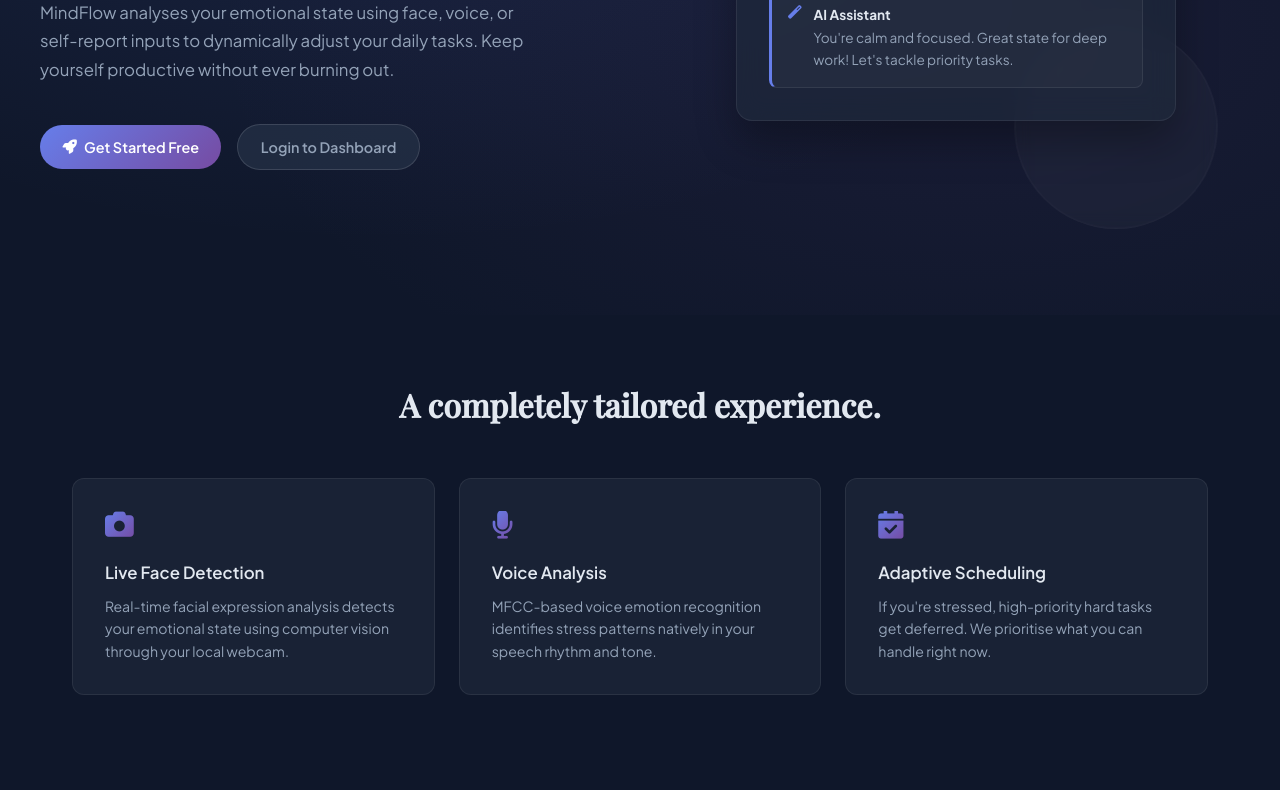
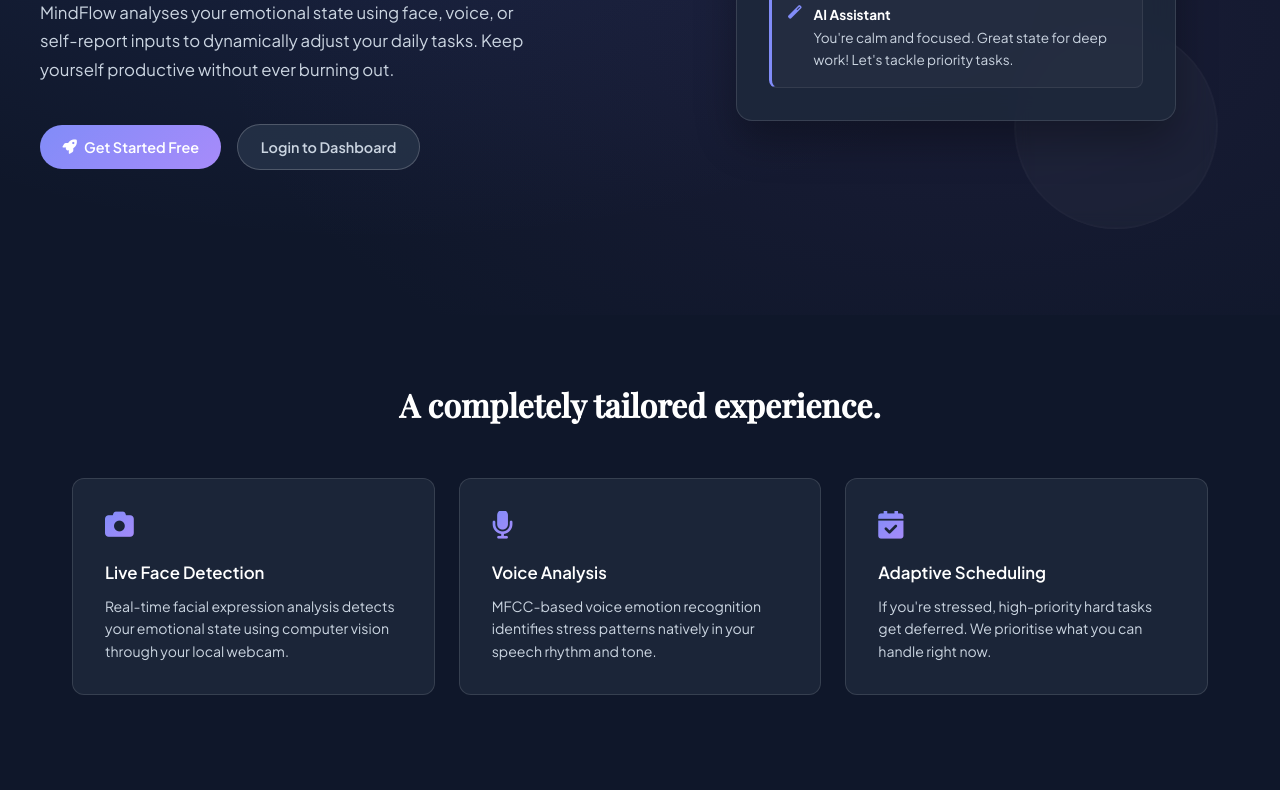
Before and after one commit to Progg-ramming/AI_Scheduling_System, a website: page index.html in a window 1280 px wide. Shown: the part 485-1275 px from the top of the page. Drawn offline with nearby package versions, Linux system fonts and the light colour scheme.

Commit message:
Enhance text brightness and highlight colors

```diff
--- a/css/style.css
+++ b/css/style.css
@@ -6,30 +6,30 @@
 @import url('https://fonts.googleapis.com/css2?family=Plus+Jakarta+Sans:wght@300;400;500;600;700&family=Playfair+Display:wght@400;500&display=swap');
 
 :root {
-  --primary:      #667eea;
-  --primary-dim:  rgba(102,126,234,0.15);
-  --primary-glow: rgba(102,126,234,0.08);
-  --secondary:    #764ba2;
-  --gradient:     linear-gradient(135deg, #667eea 0%, #764ba2 100%);
-  --gradient-rev: linear-gradient(135deg, #764ba2 0%, #667eea 100%);
+  --primary:      #818cf8; /* Lightened primary blue for better contrast on dark bg */
+  --primary-dim:  rgba(129,140,248,0.15);
+  --primary-glow: rgba(129,140,248,0.08);
+  --secondary:    #a78bfa; /* Lightened secondary purple */
+  --gradient:     linear-gradient(135deg, #818cf8 0%, #a78bfa 100%);
+  --gradient-rev: linear-gradient(135deg, #a78bfa 0%, #818cf8 100%);
   --accent:       #38bdf8;
   --accent-dim:   rgba(56,189,248,0.12);
   --bg:           #0f172a;
   --bg2:          #0a0f1e;
-  --card:         rgba(30,41,59,0.7);
-  --card2:        rgba(38,51,72,0.7);
-  --card3:        rgba(45,61,88,0.8);
-  --border:       rgba(255,255,255,0.07);
-  --border2:      rgba(255,255,255,0.13);
-  --text:         #e2e8f0;
-  --text2:        #94a3b8;
-  --text3:        #475569;
+  --card:         rgba(30,41,59,0.85);
+  --card2:        rgba(38,51,72,0.85);
+  --card3:        rgba(45,61,88,0.9);
+  --border:       rgba(255,255,255,0.12);
+  --border2:      rgba(255,255,255,0.20);
+  --text:         #ffffff;
+  --text2:        #cbd5e1;
+  --text3:        #94a3b8;
   --green:        #4ade80;
-  --green-dim:    rgba(74,222,128,0.12);
+  --green-dim:    rgba(74,222,128,0.15);
   --red:          #f87171;
-  --red-dim:      rgba(248,113,113,0.12);
+  --red-dim:      rgba(248,113,113,0.15);
   --yellow:       #fbbf24;
-  --yellow-dim:   rgba(251,191,36,0.12);
+  --yellow-dim:   rgba(251,191,36,0.15);
   --r:            12px;
   --r-sm:         8px;
   --r-lg:         16px;
```
Also changed, not shown: dashboard.html (+12 -5 lines).
